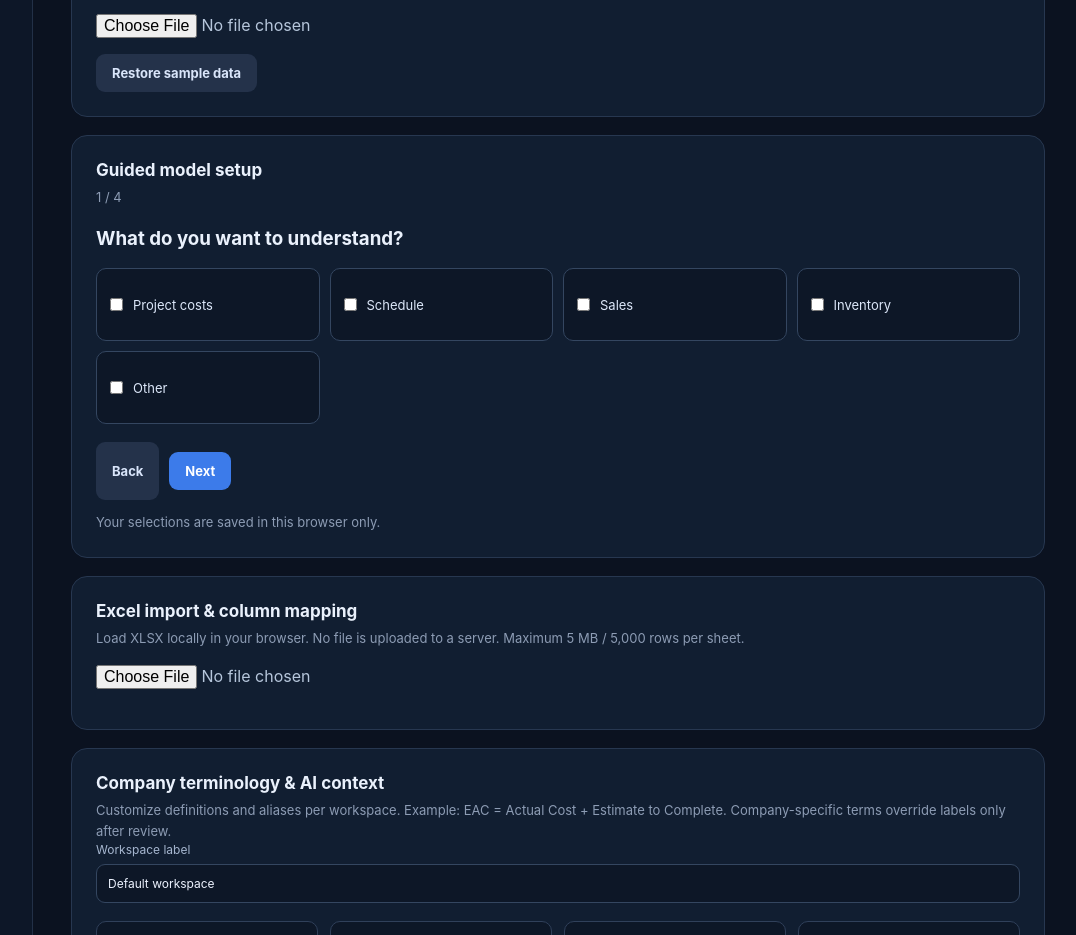
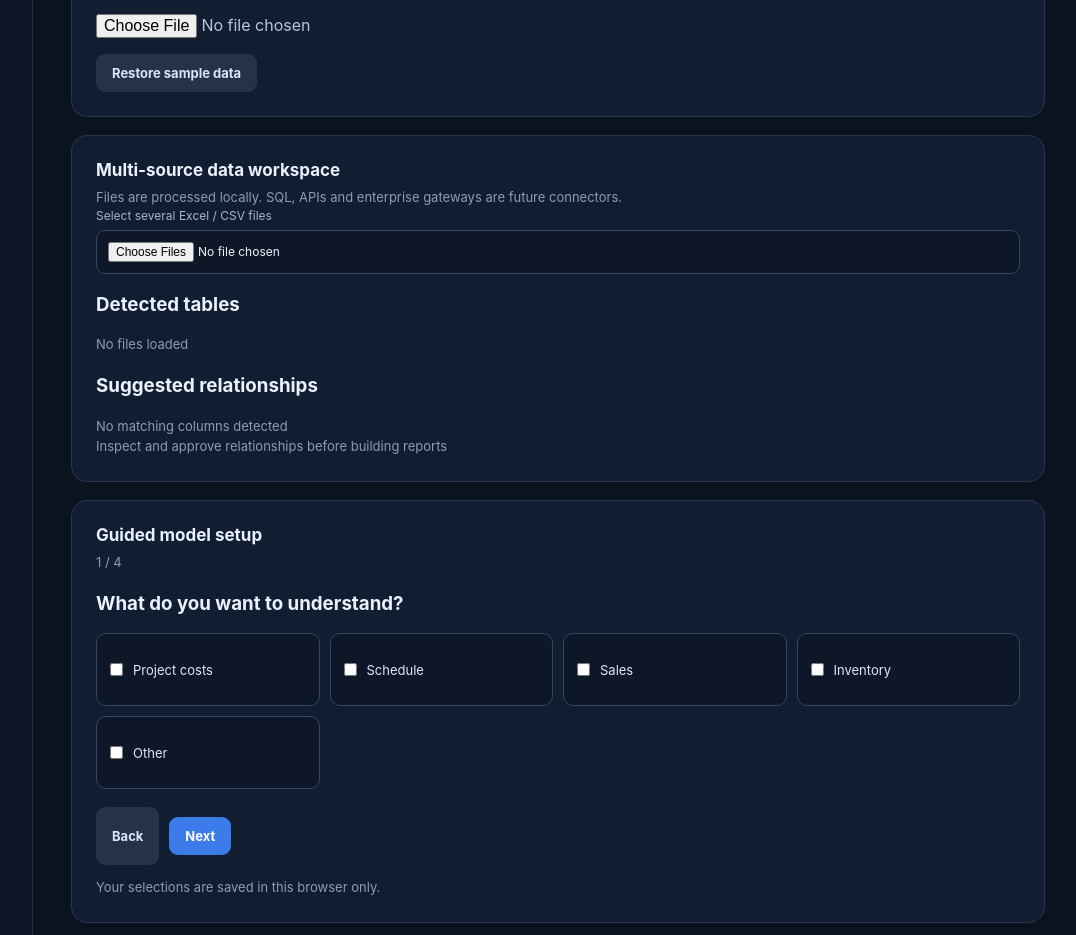
Before and after one commit to arvinazizian/ControlAI, a React (Vite) app: page / in a window 1280 px wide. Shown: the part 1180-2115 px from the top of the page, without its empty margins (197-1273 px from the left). Built offline with nearby package versions, Linux system fonts and the light colour scheme.

Commit message:
feat: show multi-source profiling workspace in ControlAI

```diff
--- a/src/App.tsx
+++ b/src/App.tsx
@@ -1,3 +1,4 @@
+import MultiSourceWorkspace from "./MultiSourceWorkspace";
 import ModelWizard from "./ModelWizard";
 import { useMemo, useState } from "react";
 import ReactECharts from "echarts-for-react";
@@ -83,6 +84,7 @@ export default function App() {
     <section className="panel controls"><h2>{t("properties")}</h2><p>{t("propertiesHint")}</p><label>{t("compare")}</label><select value={settings.metric} onChange={e=>update({metric:e.target.value as Metric})}><option value="forecast">Forecast</option><option value="actual">{t("actual")}</option></select><label>{t("orientation")}</label><select value={settings.direction} onChange={e=>update({direction:e.target.value as Direction})}><option value="horizontal">{t("horizontal")}</option><option value="vertical">{t("vertical")}</option></select><label>{t("sort")}</label><select value={settings.sort} onChange={e=>update({sort:e.target.value})}><option value="name">{t("name")}</option><option value="variance">{t("largest")}</option></select><label>{t("theme")}</label><div className="swatches">{(Object.keys(palettes) as Palette[]).map(k=><button key={k} aria-label={k} title={k} className={settings.palette===k?"chosen":""} style={{background:palettes[k][0]}} onClick={()=>update({palette:k})}/>)}</div><label className="check"><input type="checkbox" checked={settings.showLabels} onChange={e=>update({showLabels:e.target.checked})}/> {t("labels")}</label><button className="secondary" onClick={()=>setSettings(initial)}><RotateCcw size={15}/> {t("reset")}</button></section></div>
     <section className="panel ai"><div className="panelhead"><div><h2><Sparkles size={18}/> {t("command")}</h2><p>{t("commandHint")}</p></div><span className="chip">{t("experimental")}</span></div><div className="prompt"><input value={prompt} onChange={e=>setPrompt(e.target.value)} onKeyDown={e=>{if(e.key==="Enter")applyPrompt()}} placeholder="e.g. Make it vertical, use green, sort by variance"/><button className="primary" onClick={applyPrompt}>{t("apply")}</button></div>{notice&&<p className="notice">{notice}</p>}</section>
     <section className="panel import"><h2>{t("loadCsv")}</h2><p>Columns: id,name,budget,forecast,actual. Values in € millions. Simple comma-separated CSV without quoted commas.</p><input type="file" accept=".csv,text/csv" onChange={async e=>{const file=e.target.files?.[0];if(!file)return;try{const rows=parseCSV(await file.text());setProjects(rows);setSelected(rows[0]?.id??null);setError("");}catch(err){setError(err instanceof Error?err.message:"Unable to parse file");}}}/>{error&&<p className="bad">{error}</p>}<button className="secondary" onClick={()=>{setProjects(sampleProjects);setSelected("P-102");setError("");}}>{t("restore")}</button></section>
+    <MultiSourceWorkspace language={language}/>
     <ModelWizard language={language}/>
     <ExcelImport terms={terms} language={language} onImport={rows=>{setProjects(rows);setSelected(rows[0]?.id??null);}}/>
     <CompanyGlossary terms={terms} language={language} onChange={saveTerms}/>
```
